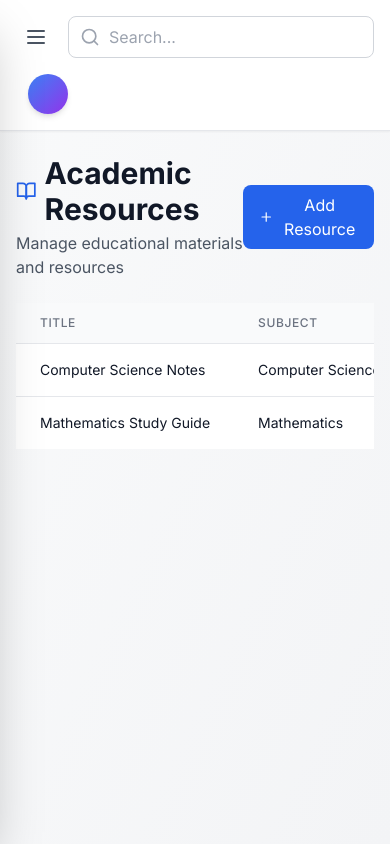
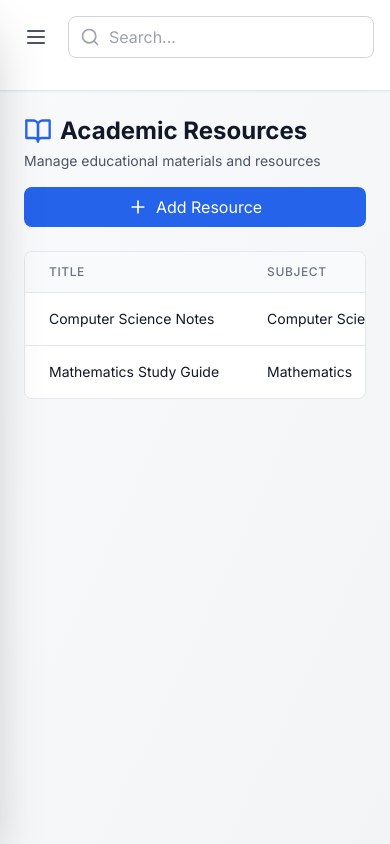
Before and after one commit to mHassan-Iftikhar/student-affair-portal, a Next.js app: page /academic-resources in a window 390 px wide. Built offline with nearby package versions, Linux system fonts and the light colour scheme; no server answers; the database is empty.

Commit message:
fixed all required changes

```diff
--- a/src/app/(protected)/academic-resources/page.tsx
+++ b/src/app/(protected)/academic-resources/page.tsx
@@ -92,9 +92,13 @@ const AcademicResources: React.FC = () => {
 
       if (firestoreResources && firestoreResources.length > 0) {
         setResources(
-          firestoreResources.map(
-            (r) =>
-              ({
+          firestoreResources.map((r) => {
+            let fileBase64 = r.fileBase64 || "";
+            // If files.resource exists and is an image, use its dataURL
+            if (r.files && r.files.resource && r.files.resource.data && r.files.resource.mimeType && r.files.resource.mimeType.startsWith("image/")) {
+              fileBase64 = `data:${r.files.resource.mimeType};base64,${r.files.resource.data}`;
+            }
+            return {
               _id: r.id || r._id || "",
               title: r.title || "",
               semester: r.semester || "",
@@ -103,9 +107,8 @@ const AcademicResources: React.FC = () => {
               fileName: r.fileName || "",
               fileType: r.fileType || "",
               fileSize: r.fileSize || "",
-                fileBase64: r.fileBase64 || "",
+              fileBase64,
               uploadedBy: r.uploadedBy || "",
-                department: r.department || "",
               createdAt:
                 r.createdAt?.toDate?.()?.toISOString() ||
                 r.createdAt ||
@@ -114,8 +117,8 @@ const AcademicResources: React.FC = () => {
                 r.updatedAt?.toDate?.()?.toISOString() ||
                 r.updatedAt ||
                 new Date().toISOString(),
-              }) as Resource,
-          ),
+            } as Resource;
+          })
         );
       } else {
         // Mock data for demo
@@ -257,17 +260,19 @@ const AcademicResources: React.FC = () => {
           ...formData,
           updatedAt: new Date().toISOString(),
         };
-
+        let files: any = undefined;
         if (base64FileData) {
           updateData.fileName = base64FileData.fileName;
           updateData.fileType = base64FileData.mimeType;
           updateData.fileSize = formatFileSize(selectedFile?.size || 0);
-          updateData.fileBase64 = base64ToDataURL(base64FileData);
+          files = { resource: base64FileData };
         }
-
         const resourceId = editingResource._id || editingResource.id || "";
+        if (files) {
+          await updateDocumentWithBase64("academic_resources", resourceId, updateData, files);
+        } else {
           await updateDocument("academic_resources", resourceId, updateData);
-
+        }
         // Log the update
         if (user) {
           await logUpdate(user, "academic_resources", resourceId, {
@@ -276,7 +281,6 @@ const AcademicResources: React.FC = () => {
             fileUpdated: !!base64FileData,
           });
         }
-
         toast.success("Resource updated successfully!");
       } else {
         // Create new resource
@@ -284,16 +288,13 @@ const AcademicResources: React.FC = () => {
           toast.error("File encoding failed");
           return;
         }
-
         const newResourceId = await addAcademicResource({
           ...formData,
           fileName: base64FileData.fileName,
           fileType: base64FileData.mimeType,
           fileSize: formatFileSize(selectedFile?.size || 0),
           fileBase64: base64ToDataURL(base64FileData),
-          department: department || "General",
         });
-
         // Log the creation
         if (user) {
           await logCreate(
@@ -307,7 +308,6 @@ const AcademicResources: React.FC = () => {
             },
           );
         }
-
         toast.success("Resource uploaded successfully to Firestore!");
       }
 
@@ -372,7 +372,7 @@ const AcademicResources: React.FC = () => {
 
   const handleDownload = async (resource: Resource) => {
     try {
-      // If resource has Base64 data in Firestore
+      // If resource has Base64 data in Firestore (new format)
       if (resource.id || resource._id) {
         const { files } = await getDocumentWithBase64(
           "academic_resources",
@@ -384,7 +384,18 @@ const AcademicResources: React.FC = () => {
           return;
         }
       }
-
+      // Fallback to fileBase64 (old format)
+      if (resource.fileBase64) {
+        downloadBase64File({
+          data: resource.fileBase64,
+          fileName: resource.fileName,
+          mimeType: resource.fileType,
+          size: 0, // Size is optional, set to 0 or actual size if available
+          timestamp: Date.now(),
+        });
+        toast.success("Download started");
+        return;
+      }
       // Fallback to URL if available
       if (resource.fileUrl) {
         window.open(resource.fileUrl, "_blank");
@@ -454,14 +465,14 @@ const AcademicResources: React.FC = () => {
   }
 
   return (
-    <div className="space-y-6">
-      <div className="flex justify-between items-center">
+    <div className="space-y-6 px-2 sm:px-0">
+      <div className="flex flex-col gap-4 sm:flex-row sm:justify-between sm:items-center">
         <div>
-          <h1 className="text-3xl font-bold text-gray-900 flex items-center gap-2">
-            <BookOpen className="h-8 w-8 text-blue-600" />
+          <h1 className="text-2xl sm:text-3xl font-bold text-gray-900 flex items-center gap-2">
+            <BookOpen className="h-7 w-7 sm:h-8 sm:w-8 text-blue-600" />
             Academic Resources
           </h1>
-          <p className="text-gray-600 mt-1">
+          <p className="text-gray-600 mt-1 text-sm sm:text-base">
             Manage educational materials and resources
           </p>
         </div>
@@ -470,14 +481,16 @@ const AcademicResources: React.FC = () => {
             resetForm();
             setIsModalOpen(true);
           }}
-          className="bg-blue-600 text-white px-4 py-2 rounded-lg hover:bg-blue-700 flex items-center gap-2"
+          className="bg-blue-600 text-white px-3 py-2 rounded-lg hover:bg-blue-700 flex items-center gap-2 w-full sm:w-auto justify-center"
         >
           <Plus className="h-5 w-5" />
-          Add Resource
+          <span>Add Resource</span>
         </button>
       </div>
 
+      <div className="overflow-x-auto rounded-lg border border-gray-200 bg-white">
         <Table data={resources} columns={columns} />
+      </div>
 
       <Modal
         isOpen={isModalOpen}
@@ -503,7 +516,7 @@ const AcademicResources: React.FC = () => {
             />
           </div>
 
-          <div className="grid grid-cols-2 gap-4">
+          <div className="grid grid-cols-1 sm:grid-cols-2 gap-4">
             <div>
               <label className="block text-sm font-medium text-gray-700 mb-1">
                 Semester
@@ -532,11 +545,8 @@ const AcademicResources: React.FC = () => {
                 className="w-full px-3 py-2 border border-gray-300 rounded-lg focus:ring-2 focus:ring-blue-500"
                 required
               >
-                <option value="Notes">Notes</option>
                 <option value="Past Paper">Past Paper</option>
                 <option value="Assignment">Assignment</option>
-                <option value="Syllabus">Syllabus</option>
-                <option value="Other">Other</option>
               </select>
             </div>
           </div>
@@ -590,21 +600,21 @@ const AcademicResources: React.FC = () => {
             </div>
           </div>
 
-          <div className="flex justify-end space-x-3 pt-4">
+          <div className="flex flex-col sm:flex-row justify-end sm:space-x-3 pt-4 gap-2 sm:gap-0">
             <button
               type="button"
               onClick={() => {
                 setIsModalOpen(false);
                 resetForm();
               }}
-              className="px-4 py-2 text-gray-700 bg-gray-100 rounded-lg hover:bg-gray-200"
+              className="px-4 py-2 text-gray-700 bg-gray-100 rounded-lg hover:bg-gray-200 w-full sm:w-auto"
               disabled={uploading}
             >
               Cancel
             </button>
             <button
               type="submit"
-              className="px-4 py-2 bg-blue-600 text-white rounded-lg hover:bg-blue-700 disabled:opacity-50 disabled:cursor-not-allowed flex items-center gap-2"
+              className="px-4 py-2 bg-blue-600 text-white rounded-lg hover:bg-blue-700 disabled:opacity-50 disabled:cursor-not-allowed flex items-center gap-2 w-full sm:w-auto justify-center"
               disabled={uploading}
             >
               {uploading ? (
--- a/src/app/(protected)/events/page.tsx
+++ b/src/app/(protected)/events/page.tsx
@@ -340,7 +340,6 @@ const Stories: React.FC = () => {
             isPublished: data.isPublished !== undefined ? data.isPublished : false,
           },
           imageData ? imageData : undefined,
-          videoData ? videoData : undefined
         );
         // Log the create action
         if (user) {
--- a/src/components/Layout/Header.tsx
+++ b/src/components/Layout/Header.tsx
@@ -41,8 +41,8 @@ const Header: React.FC<HeaderProps> = ({ onMenuClick }) => {
             <span className="absolute top-1 right-1 h-2 w-2 bg-red-500 rounded-full"></span>
           </button> */}
 
-          <div className="flex items-center space-x-3 sm:pl-6 sm:border-l sm:border-gray-200">
-            <div className="text-right hidden sm:block">
+          <div className="hidden sm:flex items-center space-x-3 sm:pl-6 sm:border-l sm:border-gray-200">
+            <div className="text-right">
               <p className="text-sm font-semibold text-gray-900">
                 {user?.displayName || 'Admin'}
               </p>
@@ -51,7 +51,7 @@ const Header: React.FC<HeaderProps> = ({ onMenuClick }) => {
               </p>
             </div>
             <div className="h-10 w-10 rounded-full bg-gradient-to-br from-blue-500 to-purple-600 flex items-center justify-center text-white font-semibold shadow-md">
-              {user?.email?.[0].toUpperCase()}
+              {user?.email?.[0]?.toUpperCase()}
             </div>
           </div>
         </div>
--- a/src/utils/base64Utils.ts
+++ b/src/utils/base64Utils.ts
@@ -103,7 +103,10 @@ export const base64ToFile = (base64Data: Base64Data): File => {
  * Get data URL from Base64Data (for displaying images/videos)
  */
 export const base64ToDataURL = (base64Data: Base64Data): string => {
-  return `data:${base64Data.mimeType};base64,${base64Data.data}`;
+  if (base64Data.data && base64Data.mimeType) {
+    return `data:${base64Data.mimeType};base64,${base64Data.data}`;
+  }
+  return base64Data.data || "";
 };
 
 /**
--- a/src/utils/firestore.ts
+++ b/src/utils/firestore.ts
@@ -327,12 +327,11 @@ export const addAcademicResource = async (data: {
   fileType: string;
   fileSize: string;
   fileBase64: string;
-  department?: string;
+  updatedAt?: string;
+  createdAt?: string;
 }): Promise<string> => {
   return await addDocument("academic_resources", {
     ...data,
-    createdAt: serverTimestamp(),
-    updatedAt: serverTimestamp(),
   });
 };
 
@@ -369,7 +368,6 @@ export const addEvent = async (
     isPublished: boolean;
   },
   imageData?: Base64Data,
-  videoData?: Base64Data
 ): Promise<string> => {
   let imageUrl: string | undefined = undefined;
   if (imageData && imageData.data && imageData.mimeType) {
@@ -378,24 +376,6 @@ export const addEvent = async (
   return await addDocument("events", {
     ...data,
     ...(imageUrl ? { imageUrl } : {}),
-  });
-};
-
-// Groups
-export const addGroup = async (data: {
-  name: string;
-  description: string;
-  coverImage: string;
-  category: string;
-  icon: any; // IconData
-  iconColor: string; // Color
-  membersCount: number;
-  department?: string;
-  createdAt?: string;
-  updatedAt?: string;
-}): Promise<string> => {
-  return await addDocument("groups", {
-    ...data,
   });
 };
 
```
Also changed, not shown: src/app/(protected)/dashboard/page.tsx (+0 -10 lines). Lines whose indentation alone changed are shown as unchanged.
